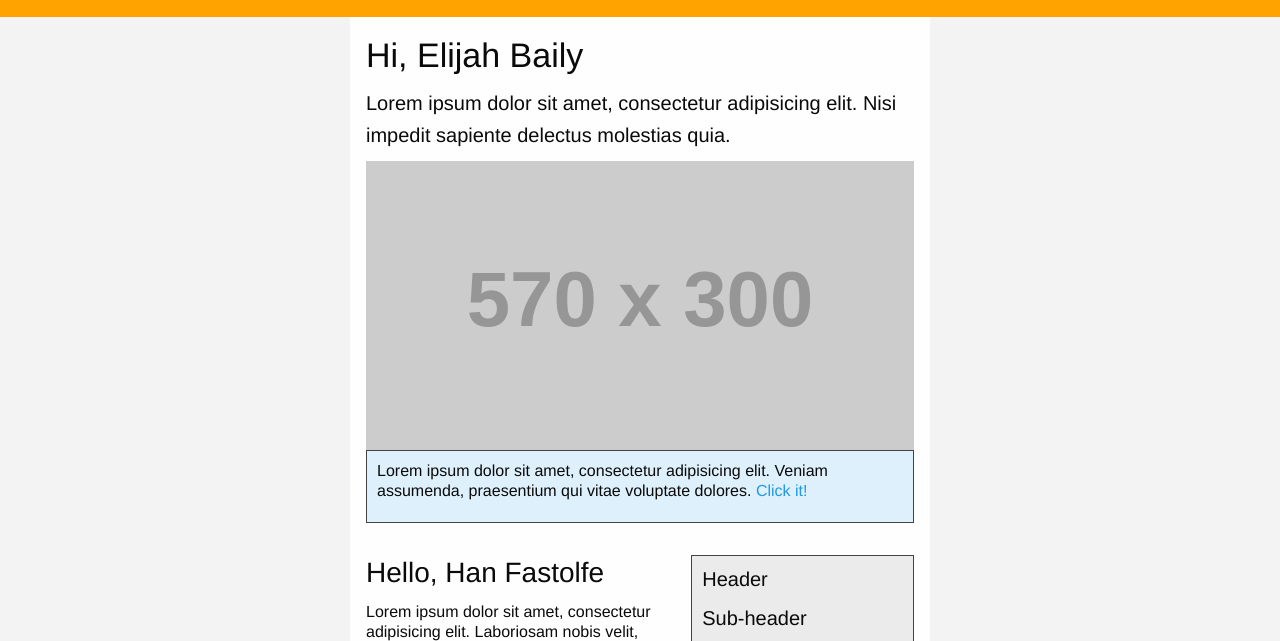
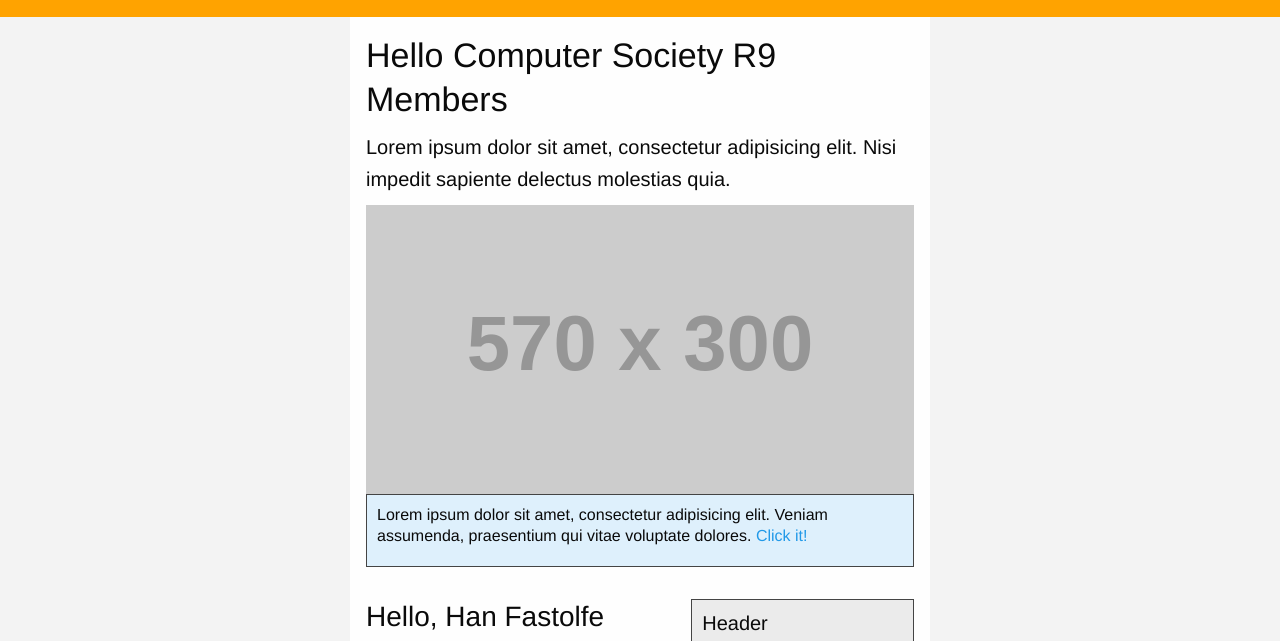
Before and after one commit to csgacr9/newsletters, a plain HTML site: page 202403_syp/index.html in a window 1280 px wide. Shown: the part 90-731 px from the top of the page. Drawn offline with Linux system fonts and the light colour scheme; placeholder pictures from the web are drawn by us.

Commit message:
savepoint

```diff
--- a/202403_syp/index.html
+++ b/202403_syp/index.html
@@ -1453,7 +1453,7 @@ body.outlook p {
                             <table>
                               <tr>
                                 <th>
-                                  <h1>Hi, Elijah Baily</h1>
+                                  <h1>Hello Computer Society R9 Members</h1>
                                   <p class="lead">Lorem ipsum dolor sit amet, consectetur adipisicing elit. Nisi impedit sapiente delectus molestias quia.</p>
                                   <center data-parsed=""> <img src="http://placehold.it/570x300" alt="" align="center" class="float-center"> </center>
                                   <table class="callout">
@@ -1480,7 +1480,8 @@ body.outlook p {
                               <tr>
                                 <th>
                                   <h3>Hello, Han Fastolfe</h3>
-                                  <p>Lorem ipsum dolor sit amet, consectetur adipisicing elit. Laboriosam nobis velit, aliquid pariatur at fugit. Omnis at quae, libero iusto quisquam animi blanditiis neque, alias minima corporis, ab in explicabo?</p>
+                                  <p>I hope you're all having a great day. I'm reaching out to invite you to join our official Computer Society R9 WhatsApp group. This group is an excellent way for us to stay connected, share important news and events, and interact more closely with members of our community.
+                                  </p>
                                   <p>Lorem ipsum dolor sit amet, consectetur adipisicing elit. Maxime dignissimos voluptas minus, cupiditate voluptatem, voluptatum iste molestiae consectetur temporibus quae dolore nam possimus reprehenderit blanditiis laborum
                                     iusto sit. Perspiciatis, dolor.</p>
                                   <table class="callout">
```
